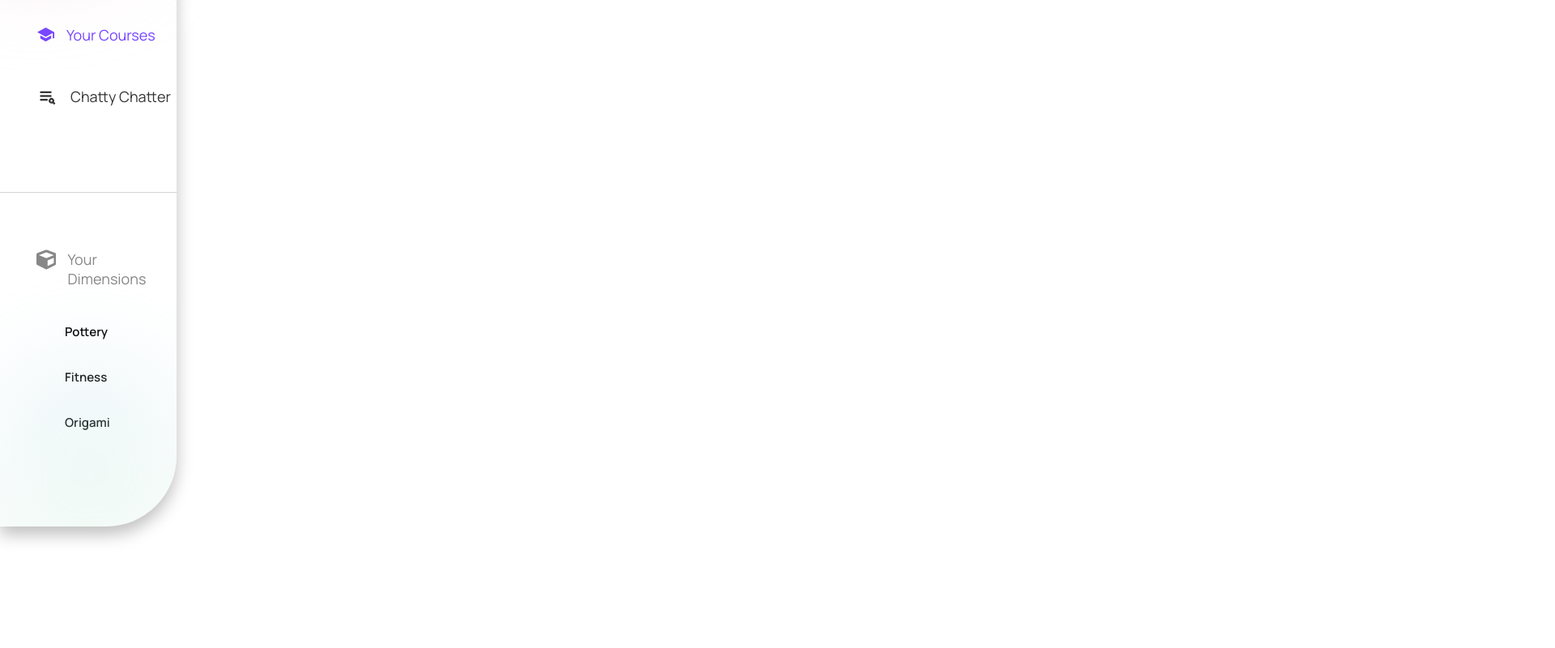
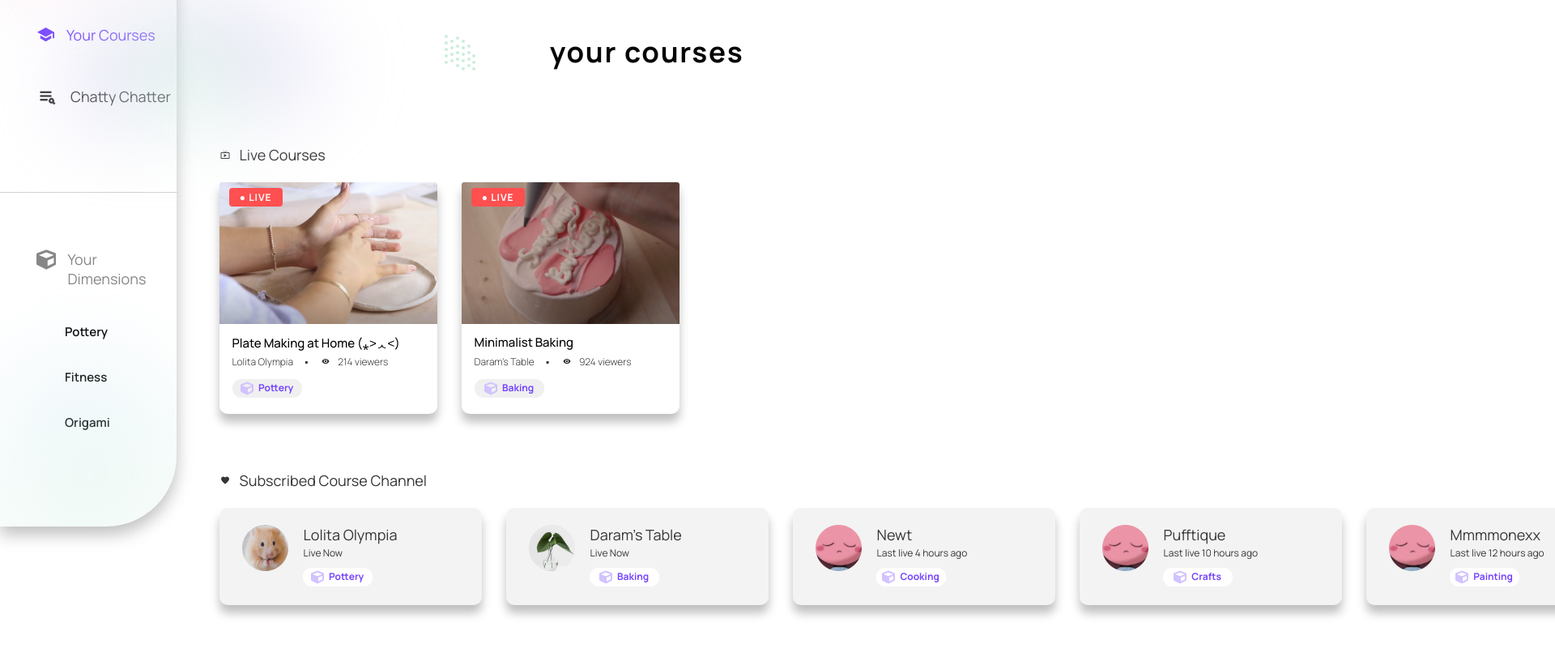
Before and after one commit to christinetrac/dimension, a React (Create React App) app: page /your-courses in a window 1280 px wide. Shown: the part 150-950 px from the top of the page at 81% size, 1920 px wide, since content can reach past the window. Built offline with nearby package versions, Linux system fonts and the light colour scheme.

Commit message:
your courses

```diff
--- a/src/Components/NavBar.js
+++ b/src/Components/NavBar.js
@@ -26,12 +26,12 @@ const NavBar = (props) => {
                         Your Courses
                     </p>
                 </Link>
-                <Link to="/chat" className={styles.topLink}>
+                <a href="http://34.66.210.81/" className={styles.topLink}>
                     <CgPlayListSearch className={styles.topIcon} style={{color: props.active === '/chat' ? '#7544FF' : '#363636', width:'28px', height:'28px'}}/>
                     <p style={{color: props.active === '/chat' ? '#7544FF' : '#363636'}}>
                         Chatty Chatter
                     </p>
-                </Link>
+                </a>
             </div>
             <div className={styles.navBottomContainer}>
                 <div className={styles.bottomLink}>
--- /dev/null
+++ b/src/Components/SubscribedChannels.js
@@ -0,0 +1,21 @@
+import React from 'react';
+import styles from './subscribed-channels.module.css';
+import { FaCube } from "react-icons/fa";
+
+const SubscribedChannels = (props) => {
+    return (
+        <div className={styles.container}>
+            <img src={props.course.image} className={styles.image} alt=""/>
+            <div className={styles.title}>{props.course.creator}</div>
+            <div className={styles.creator}>
+                {props.course.live}
+            </div>
+            <div className={styles.tag}>
+                <FaCube className={styles.cube}/>
+                <div className={styles.tagText}>{props.course.dimension}</div>
+            </div>
+        </div>
+    )
+};
+
+export {SubscribedChannels};
--- /dev/null
+++ b/src/Components/subscribed-channels.module.css
@@ -0,0 +1,82 @@
+.container {
+    width: 324px;
+    height: 120px;
+    background-color: #F3F3F3;
+    box-shadow: 0 10px 12px rgba(0, 0, 0, 0.25);
+    border-radius: 10px;
+    font-family: Manrope, sans-serif;
+    position: relative;
+    margin-right: 30px;
+}
+
+.image {
+    width: 57px;
+    height: 57px;
+    position: absolute;
+    top: 21px;
+    left: 28px;
+}
+
+.add {
+    width: 20px;
+    height: 20px;
+    color: #363636;
+    position: absolute;
+    top: 16px;
+    right: 16px;
+}
+
+.title {
+    font-size: 18px;
+    color: #363636;
+    position: absolute;
+    top: 21px;
+    left: 104px;
+}
+
+.creator {
+    font-size: 12px;
+    color: #363636;
+    left: 104px;
+    top: 47px;
+    position: absolute;
+}
+
+.date {
+    flex-direction: row;
+    display: flex;
+    position: absolute;
+    top: 101px;
+    left: 107px;
+    color: #7544FF;
+    font-weight: 500;
+    font-size: 15px;
+}
+
+.tag {
+    position: absolute;
+    background-color: #fff;
+    border-radius: 11px;
+    width: 86px;
+    height: 23px;
+    bottom: 23px;
+    left: 103px;
+    display: flex;
+    flex-direction: row;
+    justify-content: center;
+    align-items: center;
+}
+
+.cube {
+    color: #D2C2FF;
+    height: 17px;
+    width: 16px;
+}
+
+.tagText {
+    font-weight: 700;
+    font-size: 12px;
+    color: #7544FF;
+    margin-bottom: 3px;
+    margin-left: 6px;
+}
--- a/src/Screens/YourCourses.js
+++ b/src/Screens/YourCourses.js
@@ -2,14 +2,59 @@ import React from 'react';
 import styles from './your-courses.module.css';
 import { NavBar } from "../Components/NavBar";
 import { Header } from "../Components/Header";
+import banner from "../assets/your-courses-banner.svg";
+import { LIVE_COURSES, SUBSCRIBED_CHANNELS, UPCOMING_STREAMS } from "../constants/constants";
+import { LiveCourse } from "../Components/LiveCourse";
+import { MissedStream } from "../Components/MissedStream";
+import { IoIosCalendar } from "react-icons/io";
+import { UpcomingStream } from "../Components/UpcomingStream";
+import { MdLiveTv } from "react-icons/md";
+import { MdFavorite } from "react-icons/md"
+import { SubscribedChannels } from "../Components/SubscribedChannels";
 
 const YourCourses = (props) => {
+    const liveCourses = LIVE_COURSES.map( course => {
+        return (
+            <LiveCourse key={course} course={course}/>
+        )
+    });
+
+    const subscribedChannels = SUBSCRIBED_CHANNELS.map( course => {
+        return (
+            <SubscribedChannels key={course} course={course}/>
+        )
+    });
+
     return (
         <div className={styles.main}>
             <NavBar active={props.location.pathname}/>
             <Header/>
             <div className={styles.yourCourses}>
+                <img src={banner} alt="" className={styles.banner}/>
+                <div className={styles.bannerText}><span>your courses</span></div>
 
+                <div style={{marginLeft: '54px', marginTop:'-120px'}}>
+                    <div className={styles.title}>
+                        <MdLiveTv className={styles.titleIcon} style={{paddingTop: '6px'}}/>
+                        <div className={styles.titleText}>Live Courses</div>
+                    </div>
+                </div>
+                <div className={styles.liveCourses}>
+                    {liveCourses}
+                </div>
+
+                <div style={{marginLeft: '54px', marginTop:'70px', marginRight:'33px', display:'flex', flexDirection:'row', justifyContent:'space-between'}}>
+                    <div className={styles.title}>
+                        <MdFavorite className={styles.titleIcon} style={{paddingTop: '6px'}}/>
+                        <div className={styles.titleText}>Subscribed Course Channel</div>
+                    </div>
+                    <div>
+                        <div className={styles.titleText}>View All</div>
+                    </div>
+                </div>
+                <div className={styles.subbedChannels}>
+                    {subscribedChannels}
+                </div>
             </div>
         </div>
     );
--- a/src/Screens/your-courses.module.css
+++ b/src/Screens/your-courses.module.css
@@ -1,12 +1,69 @@
 .main {
     display: flex;
     position: relative;
+    font-family: Manrope, sans-serif;
 }
 
 .yourCourses {
-    height: 150vh;
+    padding-bottom: 130px;
 }
 
-.font {
-    font-family: Manrope, sans-serif;
+.banner {
+    margin-top: 15px;
+    margin-left: -250px;
+    z-index: 99;
+    pointer-events: none;
+    position: relative;
 }
+
+.bannerText {
+    font-size: 35px;
+    color: #000000;
+    text-align: center;
+    width: 400px;
+    position: absolute;
+    letter-spacing: 0.05em;
+    top: 190px;
+    left: 25%;
+    opacity: 0;
+    animation: fadeIn ease 7s forwards;
+}
+
+@keyframes fadeIn {
+    0% {opacity:0;}
+    100% {opacity:1;}
+}
+
+.bannerText span {
+    font-weight: 700;
+}
+
+.title {
+    flex-direction: row;
+    display: flex;
+    margin-bottom: 22px;
+}
+
+.titleIcon {
+    color: #363636;
+    width: 12px;
+    height: 12px;
+}
+
+.titleText {
+    font-size: 18px;
+    color: #363636;
+    margin-left: 12px;
+}
+
+.liveCourses {
+    margin-left: 53px;
+    display: flex;
+    flex-direction: row;
+}
+
+.subbedChannels {
+    margin-left: 53px;
+    display: flex;
+    flex-direction: row;
+}
--- a/src/constants/constants.js
+++ b/src/constants/constants.js
@@ -78,4 +78,43 @@ const UPCOMING_STREAMS = [
     }
 ];
 
-export { LIVE_COURSES, MISSED_STREAMS, UPCOMING_STREAMS }
+const SUBSCRIBED_CHANNELS = [
+    {
+        creator: 'Lolita Olympia',
+        live: 'Live Now',
+        dimension: 'Pottery',
+        image: require('../assets/profile2.png').default
+    },
+    {
+        creator: 'Daram\'s Table',
+        live: 'Live Now',
+        dimension: 'Baking',
+        image: require('../assets/profile3.png').default
+    },
+    {
+        creator: 'Newt',
+        live: 'Last live 4 hours ago',
+        dimension: 'Cooking',
+        image: require('../assets/profile1.png').default
+    },
+    {
+        creator: 'Pufftique',
+        live: 'Last live 10 hours ago',
+        dimension: 'Crafts',
+        image: require('../assets/profile1.png').default
+    },
+    {
+        creator: 'Mmmmonexx',
+        live: 'Last live 12 hours ago',
+        dimension: 'Painting',
+        image: require('../assets/profile1.png').default
+    },
+    {
+        creator: 'Hanse',
+        live: 'Last live 20 hours ago',
+        dimension: 'Cooking',
+        image: require('../assets/profile1.png').default
+    }
+];
+
+export { LIVE_COURSES, MISSED_STREAMS, UPCOMING_STREAMS, SUBSCRIBED_CHANNELS }
```
Also changed, not shown: src/assets/your-courses-banner.svg (added).
